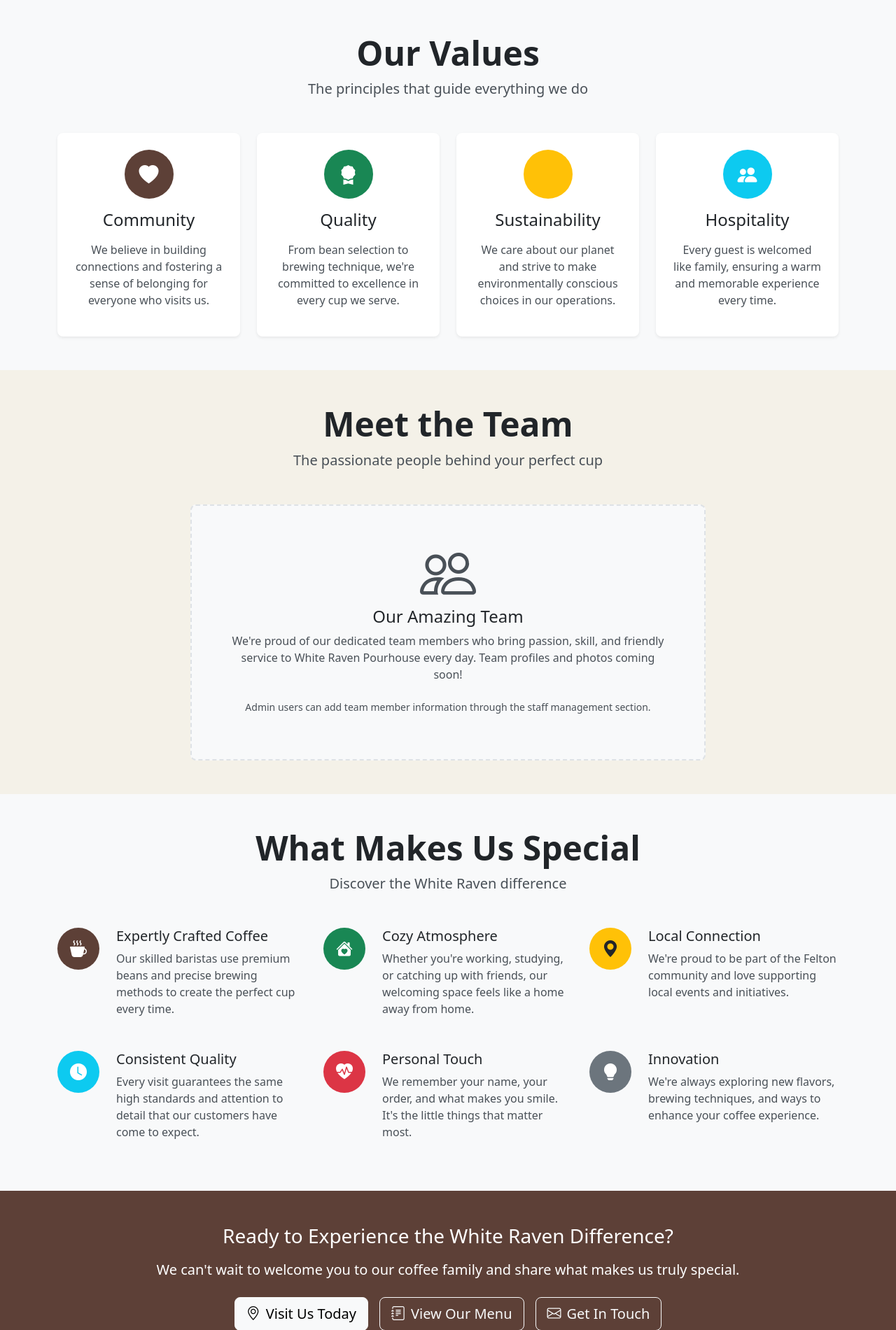
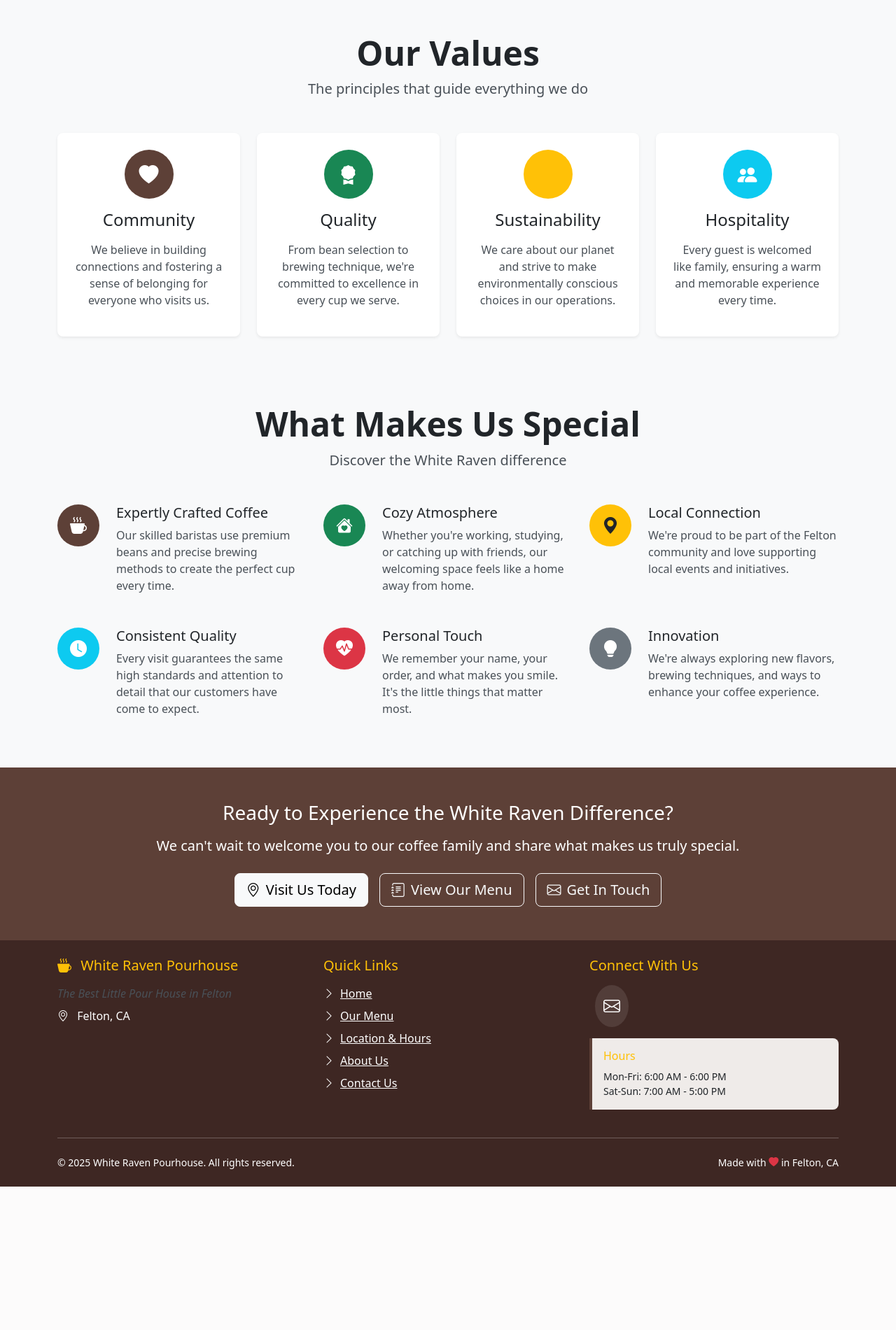
Before and after one commit to SillySilk/whiteraven, a Django app: template templates/core/about.html in a window 1280 px wide. Shown: the part 1158-3059 px from the top of the page at 70% size. After the commit the page ends 2854 px from the top, so only its background shows below. Run offline with Django 5.2, Linux system fonts and the light colour scheme; the template is opened without the code that fills it, so the values that code supplies are empty.

Commit message:
Remove Meet the Team section from About page
- Remove entire Meet the Team section as it's superfluous
- Clean up related CSS for team placeholder
- This change will test database persistence vs file deletion on redeployment

🤖 Generated with [Claude Code](https://claude.ai/code)

Co-Authored-By: Claude <noreply@anthropic.com>

```diff
--- a/templates/core/about.html
+++ b/templates/core/about.html
@@ -156,32 +156,6 @@
     </div>
 </section>
 
-<!-- Meet the Team -->
-<section class="meet-team py-5">
-    <div class="container">
-        <div class="text-center mb-5">
-            <h2 class="display-5 fw-bold">Meet the Team</h2>
-            <p class="lead text-muted">The passionate people behind your perfect cup</p>
-        </div>
-
-        <div class="row justify-content-center">
-            <!-- Team placeholder - can be populated with actual staff data later -->
-            <div class="col-lg-8">
-                <div class="team-placeholder bg-light rounded-3 p-5 text-center">
-                    <i class="bi bi-people display-1 text-muted mb-3"></i>
-                    <h4>Our Amazing Team</h4>
-                    <p class="text-muted mb-4">
-                        We're proud of our dedicated team members who bring passion, skill, and friendly service
-                        to White Raven Pourhouse every day. Team profiles and photos coming soon!
-                    </p>
-                    <p class="small text-muted">
-                        Admin users can add team member information through the staff management section.
-                    </p>
-                </div>
-            </div>
-        </div>
-    </div>
-</section>
 
 <!-- What Makes Us Special -->
 <section class="what-makes-special py-5 bg-light">
@@ -311,7 +285,6 @@
 }
 
 .value-card,
-.team-placeholder,
 .story-image-placeholder {
     transition: transform 0.2s ease, box-shadow 0.2s ease;
 }
@@ -345,9 +318,6 @@
     border: 2px dashed #dee2e6;
 }
 
-.team-placeholder {
-    border: 2px dashed #dee2e6;
-}
 
 .story-content p {
     margin-bottom: 1.25rem;
```
